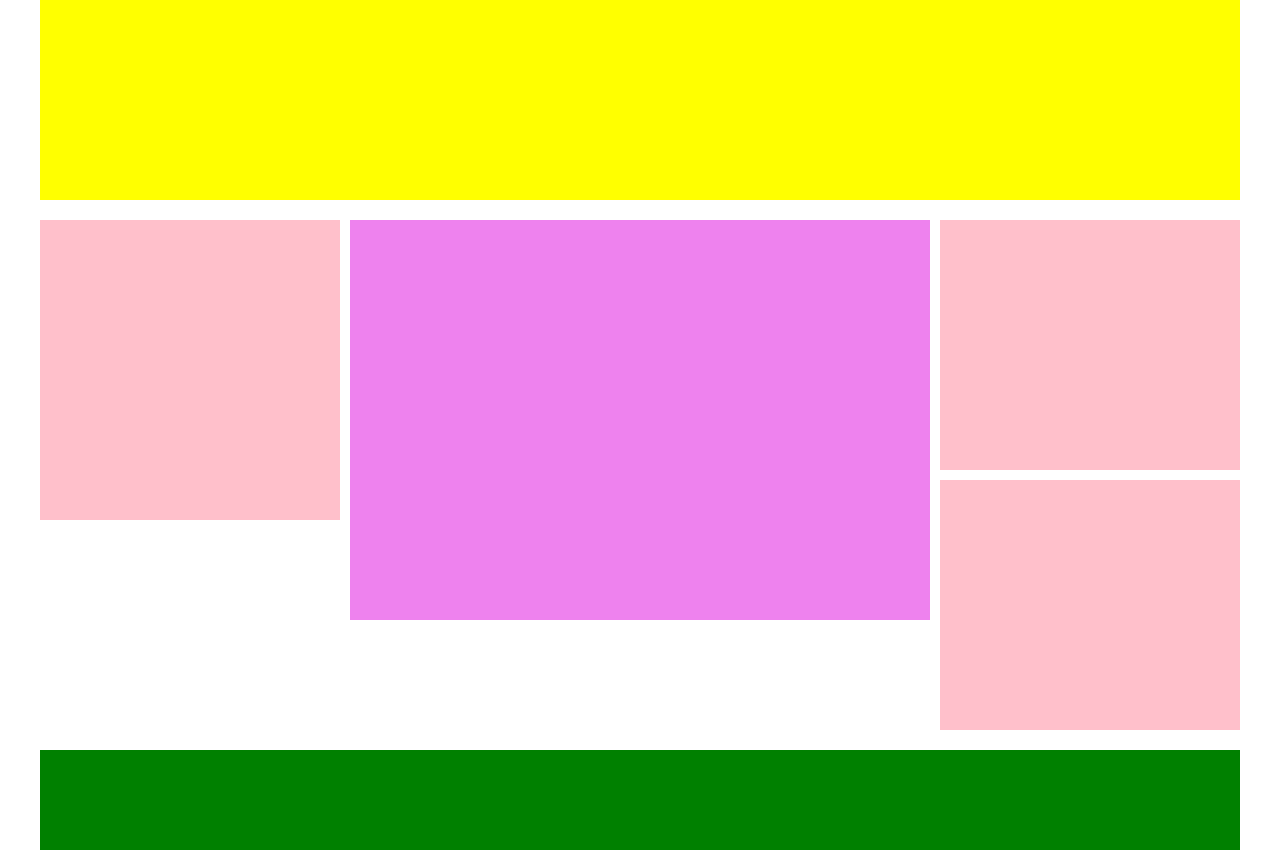
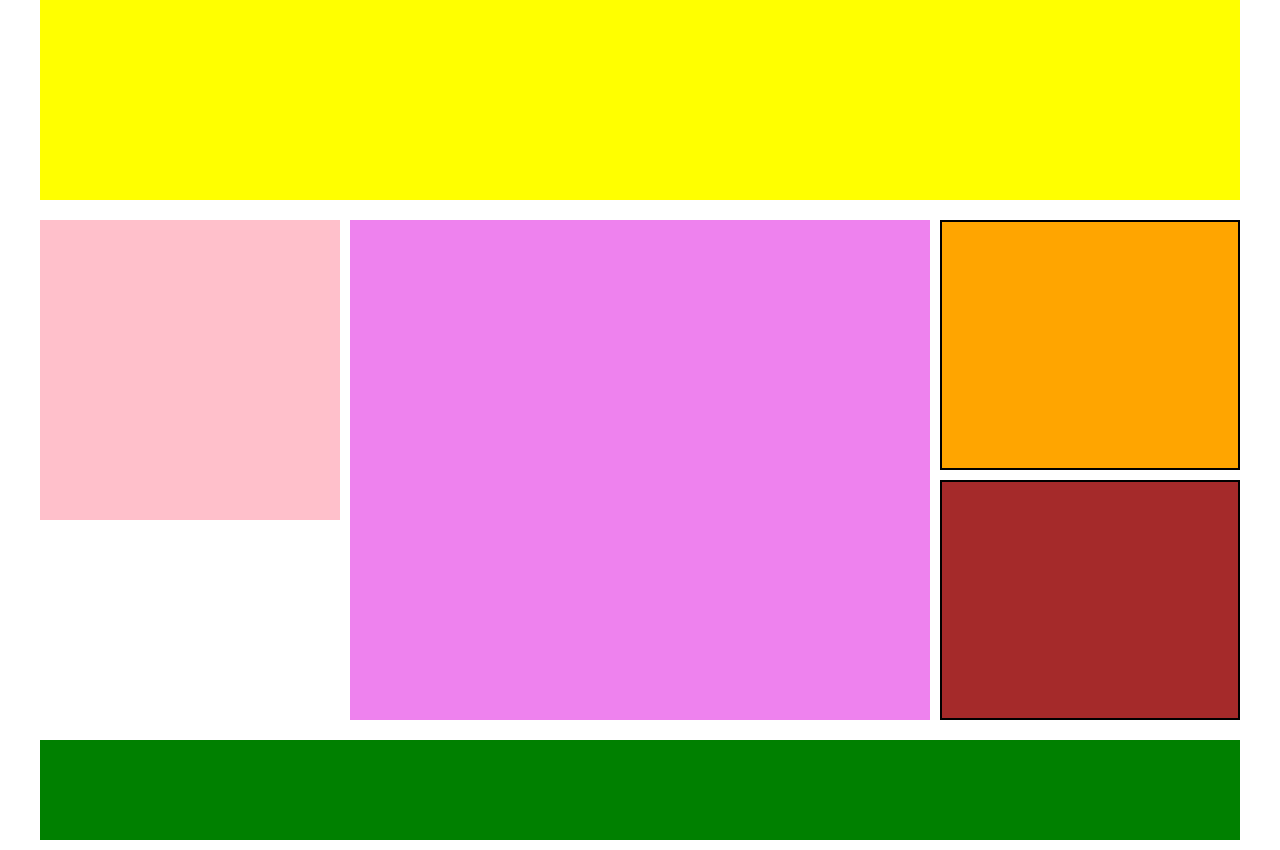
Before and after one commit to EdoPi/htmlcss-struttura-wp, a plain HTML site: page index.html in a window 1280 px wide. Drawn offline with Linux system fonts and the light colour scheme.

Commit message:
Versione 1 fixed
Ritorno alla versione 1 ( secondo me la migliore perchè nella versione 2 togliendo l'altezza fissa da box 2 si sarebbe rotto tutto)... Sistemato il margine tra i due side-box con un padding per non variare il margine tra il footer e il main e ripulito un pò il css.

```diff
--- a/css/style.css
+++ b/css/style.css
@@ -1,14 +1,14 @@
-*{
+* {
   box-sizing: border-box;
   margin: 0;
   padding: 0;
 }
 
 
-.clearfix::after{
-content: "";
-display: table;
-clear: both;
+.clearfix::after {
+  content: "";
+  display: table;
+  clear: both;
 }
 
 .container {
@@ -19,21 +19,23 @@ clear: both;
 
 }
 
-header{
-height: 200px;
-background-color:yellow;
+header {
+  height: 200px;
+  background-color:yellow;
 
 }
 
 
-.float-l{
+.float-l {
  float: left;
 }
 
-.main{
-  margin-top: 20px
+.main {
+  margin:20px auto;
 }
-.box1{
+
+
+.box1 {
   width: 25%;
   height: 300px;
   background-color: pink;
@@ -41,52 +43,44 @@ background-color:yellow;
 }
 
 
-.box2{
+.box2 {
   width: calc(50% - 20px);
-  height: 400px;
+  height: 500px;
   background-color: violet;
   margin:0 10px;
-
 }
 
 
 
-.box3{
+.box3 {
   width: 25%;
-  height: 250px;
-  background-color: pink;
-
-}
-
-.box4{
-  width: 25%;
-  height: 250px;
-  background-color: pink;
-  margin-top: 10px
-
+  height: 500px;
+  background-color: #fff;
+  margin bottom
 }
 
 
-
-footer{
-  margin-top: 20px;
+footer {
   height: 100px;
   background-color: green;
-
 }
 
-.sidebar-container .sidebar-box:first-child{
-
+.sidebar-container .sidebar-box:first-child {
   height: 250px;
   background-color: orange;
   border: 2px solid black;
 
 }
 
-.sidebar-container .sidebar-box:nth-child(2){
+.sidebar-container .sidebar-box:nth-child(2) {
+  height: 250px;
+  background-color: white;
+  padding-top: 10px;
 
-  height: 250px;
-  background-color: blue;
-  margin-top:  10px;
-  border: 2px solid black;
 }
+
+.overlay {
+  height: 100%;
+  background: brown;
+  border: 2px solid black
+}
--- a/index.html
+++ b/index.html
@@ -47,15 +47,34 @@
         <!--          inizio box 3         -->
         <div class="box3 float-l">
 
+
+          <!--            inizio sidebar container           -->
+          <div class="sidebar-container">
+
+
+            <!--              inizio sidebar boxes             -->
+
+            <div class="sidebar-box">
+
+            </div>
+
+            <div class="sidebar-box">
+
+              <!--                inizio overlay utilizzato per padding               -->
+              <div class="overlay"></div>
+              <!--                fine overlay               -->
+
+
+            </div>
+            <!--              fine sidebar-boxes             -->
+
+
+          </div>
+          <!--            fine sidebar container           -->
+
+
         </div>
         <!--          fine box 3         -->
-
-
-        <!--          inizio box4         -->
-        <div class="box4 float-l">
-
-        </div>
-        <!--          fine box 4         -->
 
 
       </div>
```
